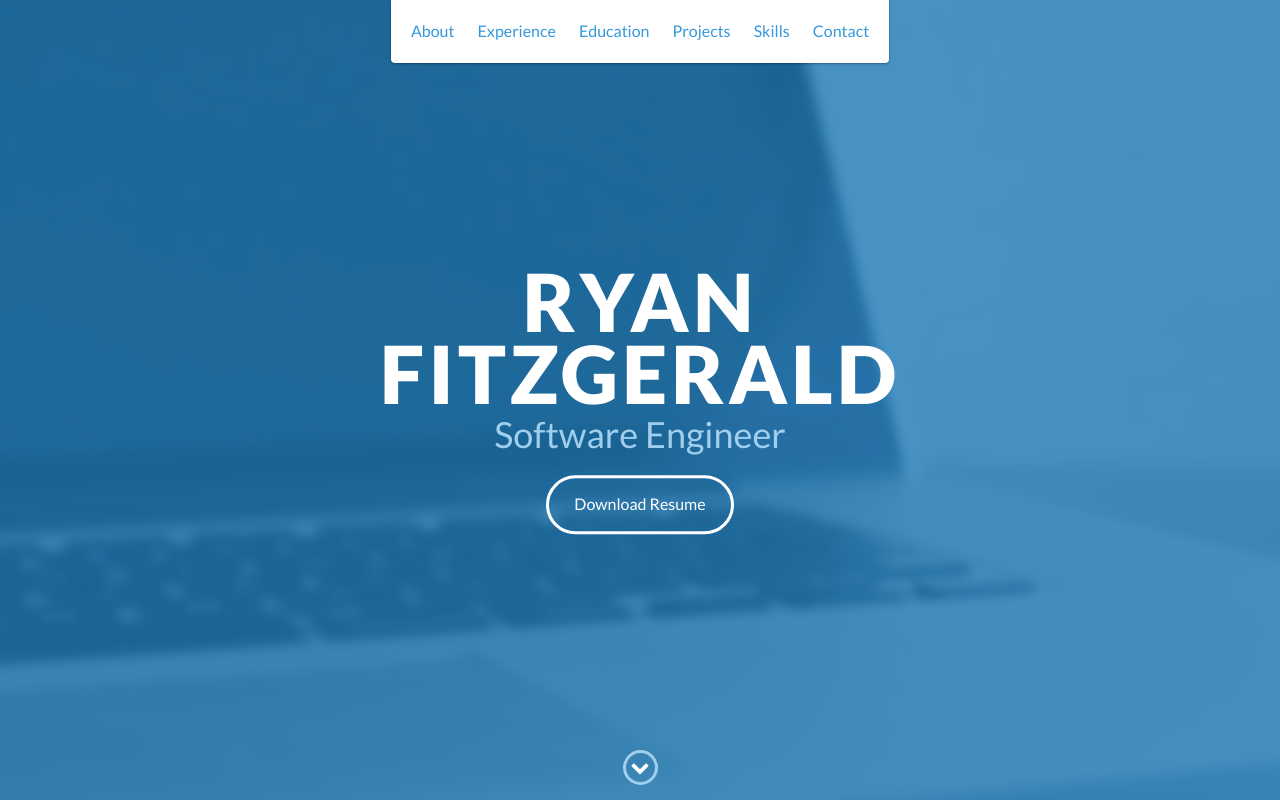
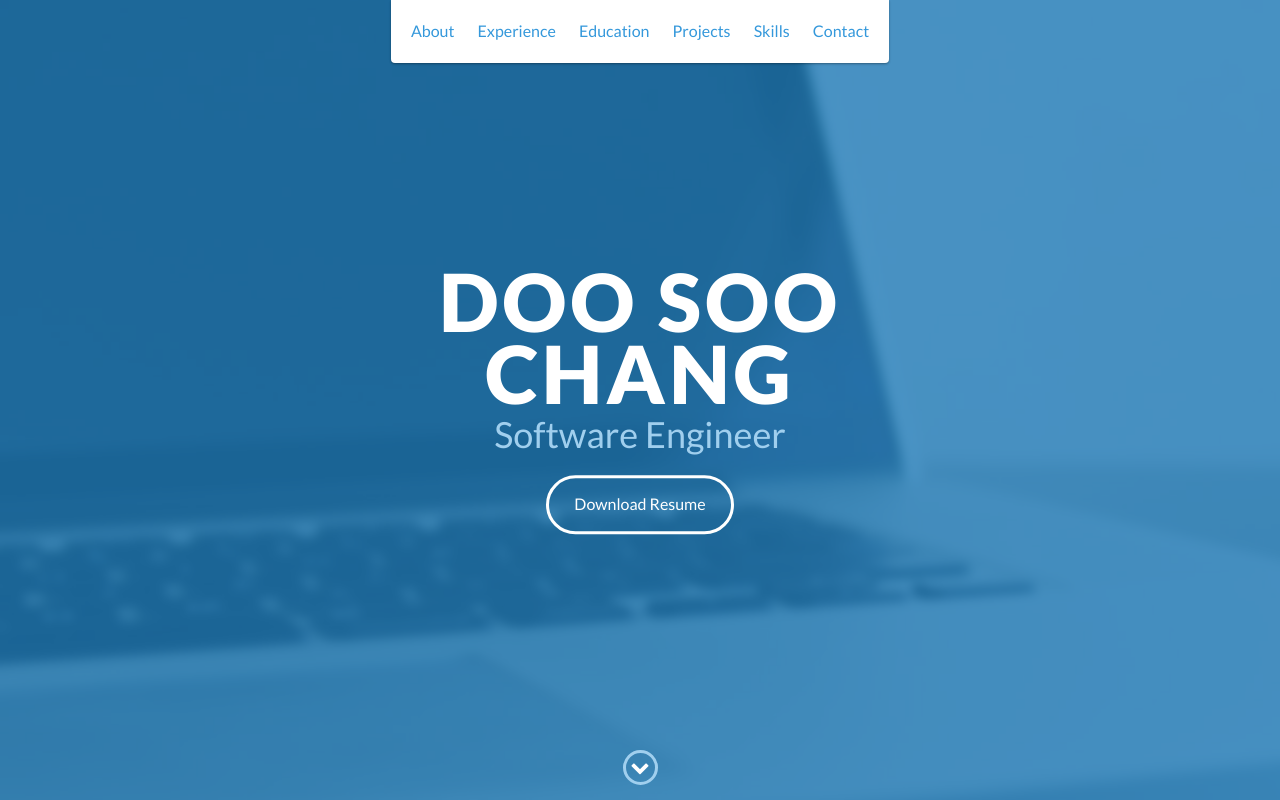
Before and after one commit to tim0225/tim0225.github.io, a website: page index.html in a window 1280 px wide. Shown: the top 800 px of the page. Drawn offline with nearby package versions, Linux system fonts and the light colour scheme.

Commit message:
[dev-ing] modify name

```diff
--- a/index.html
+++ b/index.html
@@ -48,7 +48,7 @@
 
     <div id="lead">
         <div id="lead-content">
-            <h1>Ryan Fitzgerald</h1>
+            <h1>Doo Soo Chang</h1>
             <h2>Software Engineer</h2>
             <a href="#" class="btn-rounded-white">Download Resume</a>
         </div>
```
